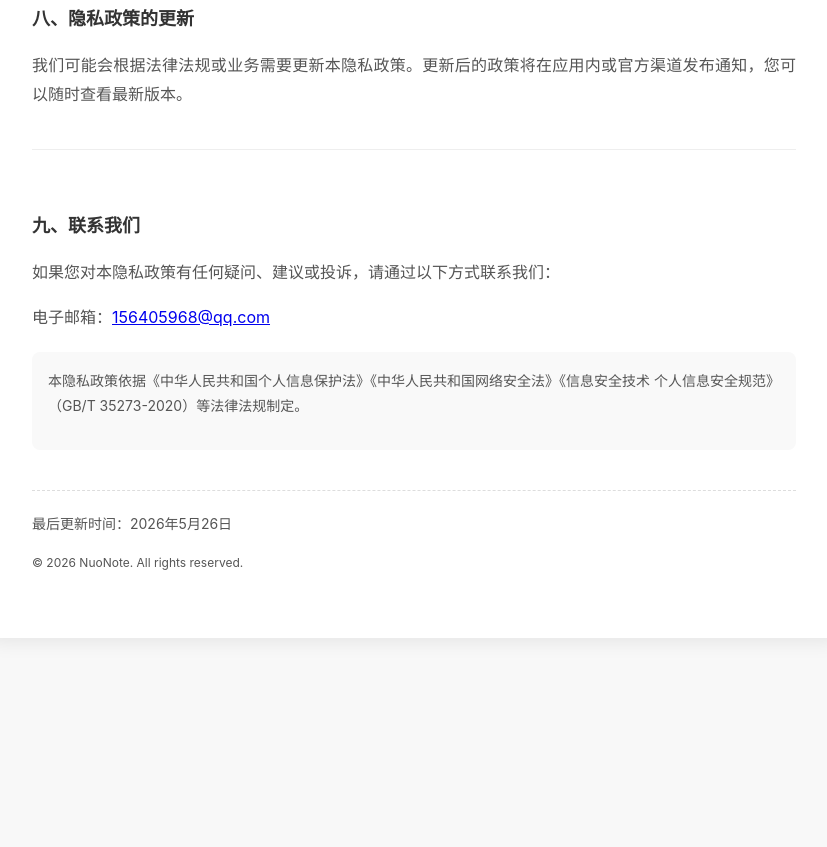
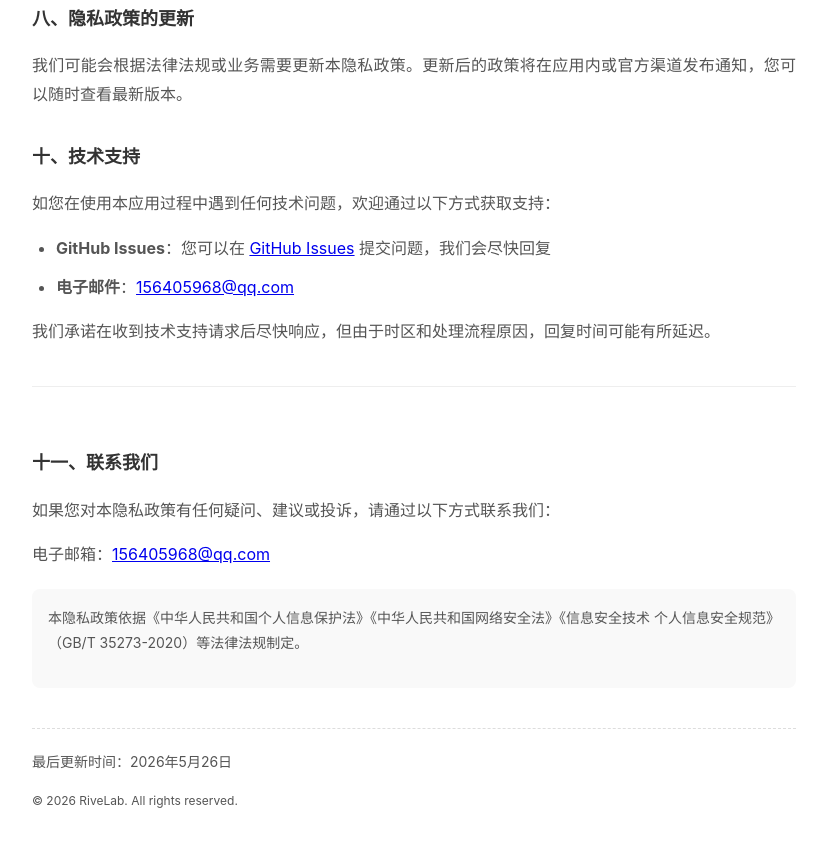
Before and after one commit to qu-bl/privacy, a plain HTML site: page index.html in a window 1280 px wide. Shown: the part 1829-2676 px from the top of the page, without its empty margins (226-1053 px from the left). Before the commit the page ends 2507 px from the top, so only its background shows below. Drawn offline with Linux system fonts and the light colour scheme.

Commit message:
修复标题名称为 RiveLab
- 修改页面 title 和 h1 标题

```diff
--- a/index.html
+++ b/index.html
@@ -77,10 +77,10 @@
 </head>
 <body>
     <div class="container">
-        <h1>NuoNote 隐私政策</h1>
+        <h1>RiveLab 隐私政策</h1>
 
         <p>
-            本隐私政策旨在向您说明 NuoNote（以下简称"本应用"）在使用过程中如何处理您的个人信息。本应用严格遵守《中华人民共和国个人信息保护法》《中华人民共和国网络安全法》等相关法律法规，致力于保护您的个人信息安全和合法权益。
+            本隐私政策旨在向您说明 RiveLab（以下简称"本应用"）在使用过程中如何处理您的个人信息。本应用严格遵守《中华人民共和国个人信息保护法》《中华人民共和国网络安全法》等相关法律法规，致力于保护您的个人信息安全和合法权益。
         </p>
 
         <h2>一、个人信息的收集与使用</h2>
@@ -136,8 +136,16 @@
         <h2>八、隐私政策的更新</h2>
         <p>我们可能会根据法律法规或业务需要更新本隐私政策。更新后的政策将在应用内或官方渠道发布通知，您可以随时查看最新版本。</p>
 
+        <h2>十、技术支持</h2>
+        <p>如您在使用本应用过程中遇到任何技术问题，欢迎通过以下方式获取支持：</p>
+        <ul>
+            <li><strong>GitHub Issues</strong>：您可以在 <a href="https://github.com/qu-bl/privacy/issues" target="_blank">GitHub Issues</a> 提交问题，我们会尽快回复</li>
+            <li><strong>电子邮件</strong>：<a href="mailto:156405968@qq.com">156405968@qq.com</a></li>
+        </ul>
+        <p>我们承诺在收到技术支持请求后尽快响应，但由于时区和处理流程原因，回复时间可能有所延迟。</p>
+
         <div class="contact">
-            <h2>九、联系我们</h2>
+            <h2>十一、联系我们</h2>
             <p>如果您对本隐私政策有任何疑问、建议或投诉，请通过以下方式联系我们：</p>
             <p>电子邮箱：<a href="mailto:156405968@qq.com">156405968@qq.com</a></p>
         </div>
@@ -148,7 +156,7 @@
 
         <div class="last-updated">
             <p>最后更新时间：2026年5月26日</p>
-            <p style="margin-top: 8px; font-size: 12px;">© 2026 NuoNote. All rights reserved.</p>
+            <p style="margin-top: 8px; font-size: 12px;">© 2026 RiveLab. All rights reserved.</p>
         </div>
     </div>
 </body>
```
